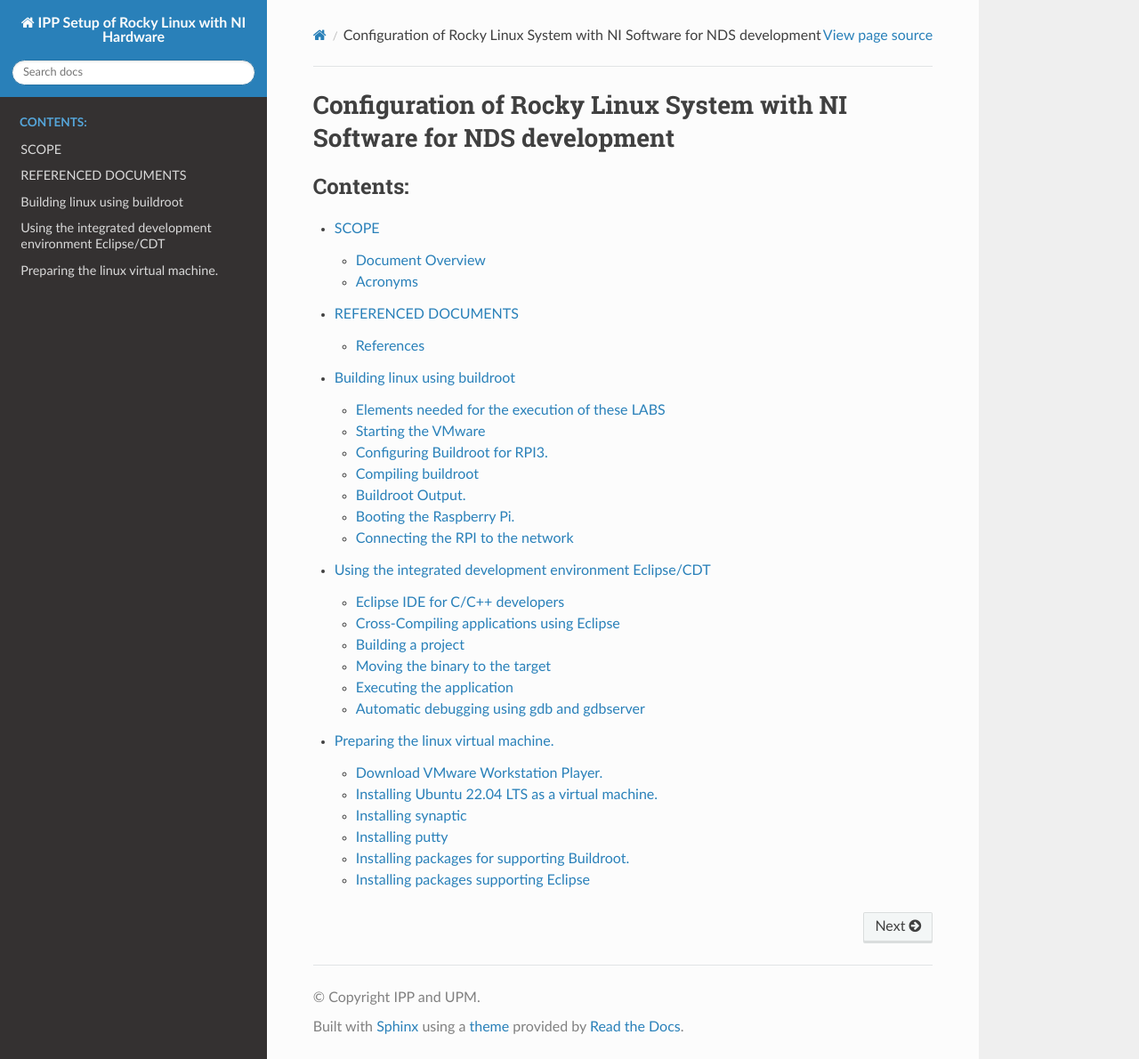
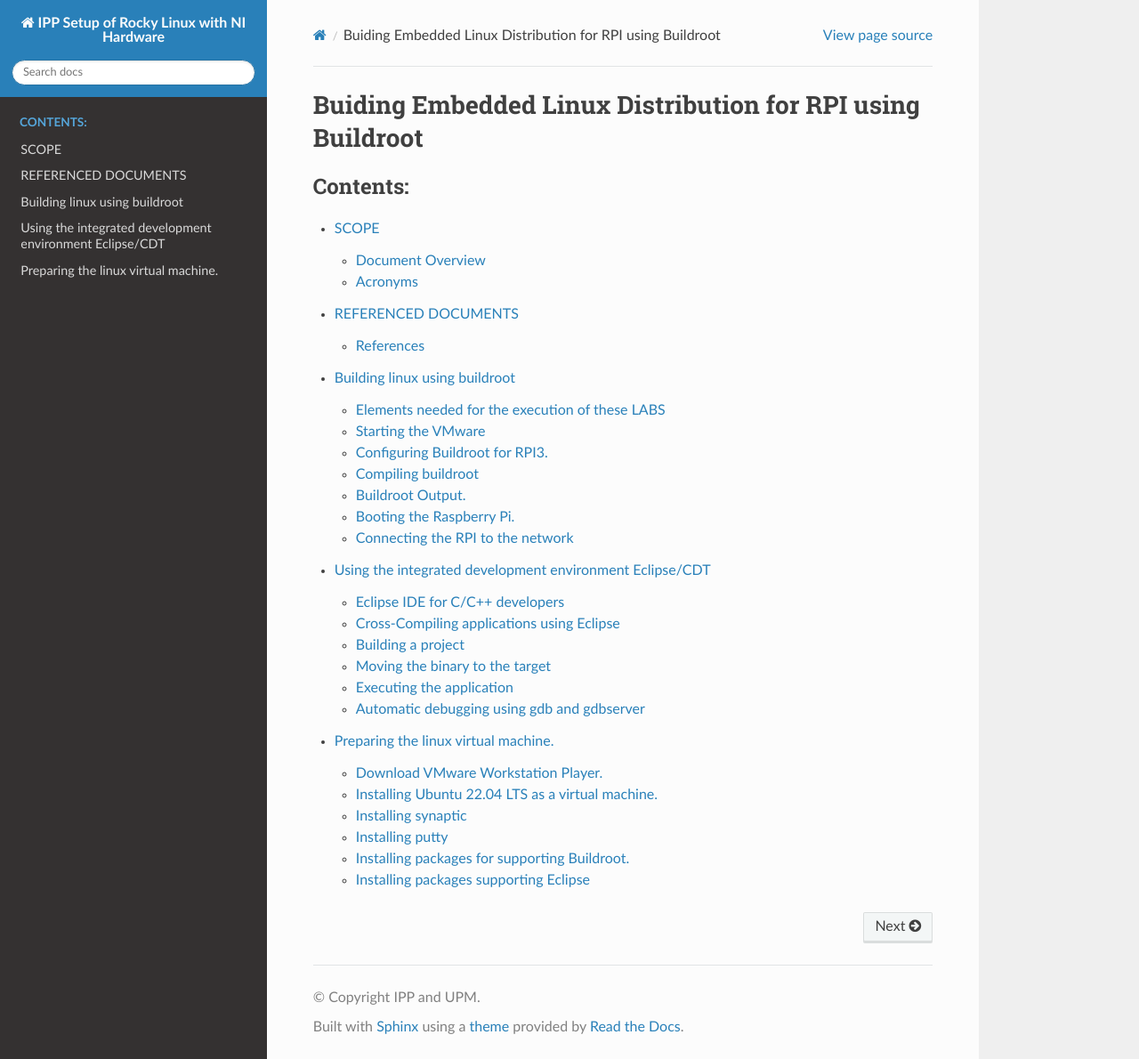
Before and after one commit to mruizglz/rpi-buildroot, a Sphinx documentation site: the page built from docs/index.rst, in a window 1280 px wide and 1190 px high. Shown: the whole window at 89% size. Built offline with Sphinx 7.4.7 and the Read the Docs theme 2.0.0, drawn with Linux system fonts in a browser that asks for light colours.

Commit message:
Update index.rst

```diff
--- a/docs/index.rst
+++ b/docs/index.rst
@@ -3,8 +3,8 @@
    You can adapt this file completely to your liking, but it should at least
    contain the root `toctree` directive.
 
-Configuration of Rocky Linux System with NI Software for NDS development
-========================================================================
+Buiding Embedded Linux Distribution for RPI using Buildroot
+===========================================================
 
 .. toctree::
    :maxdepth: 2
```
